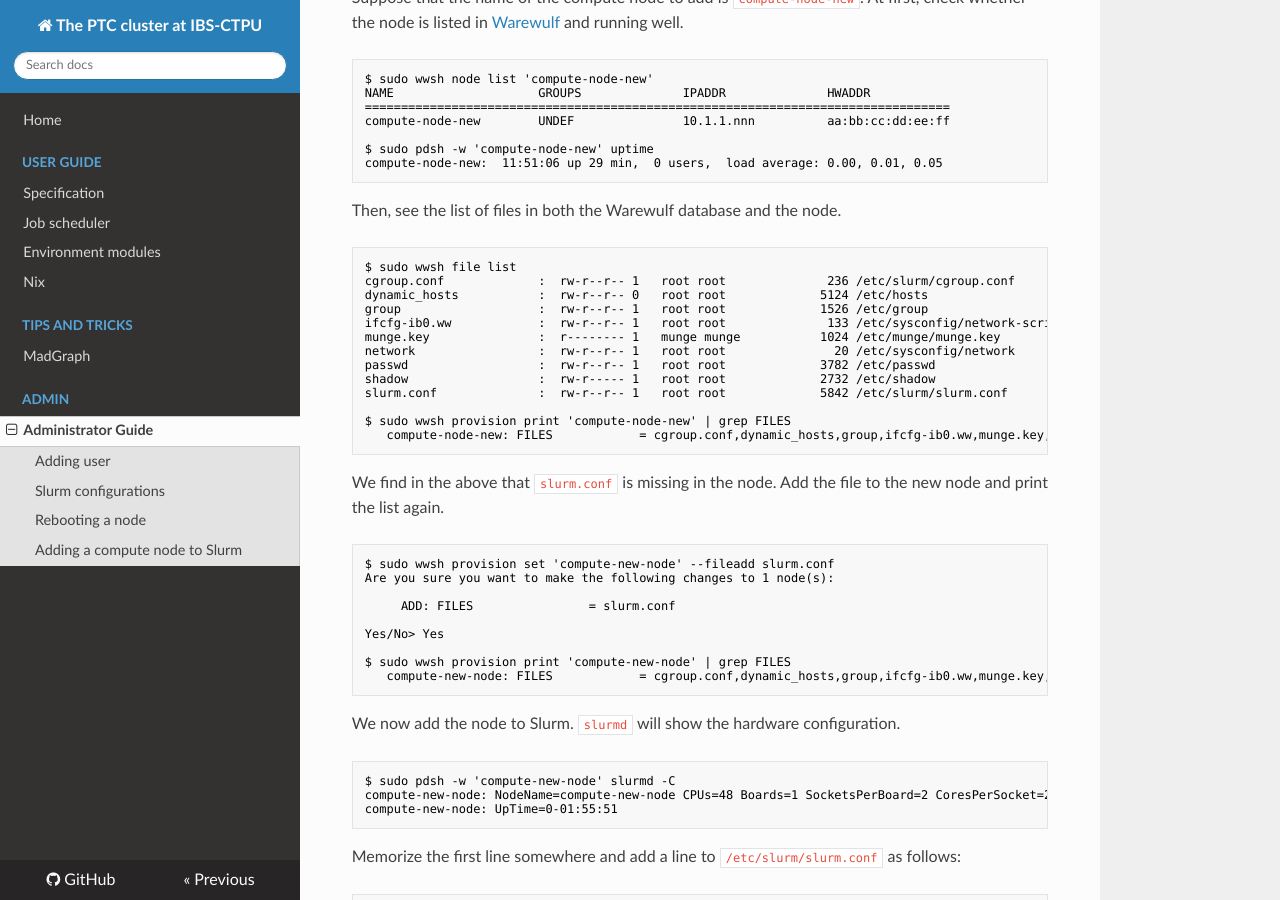
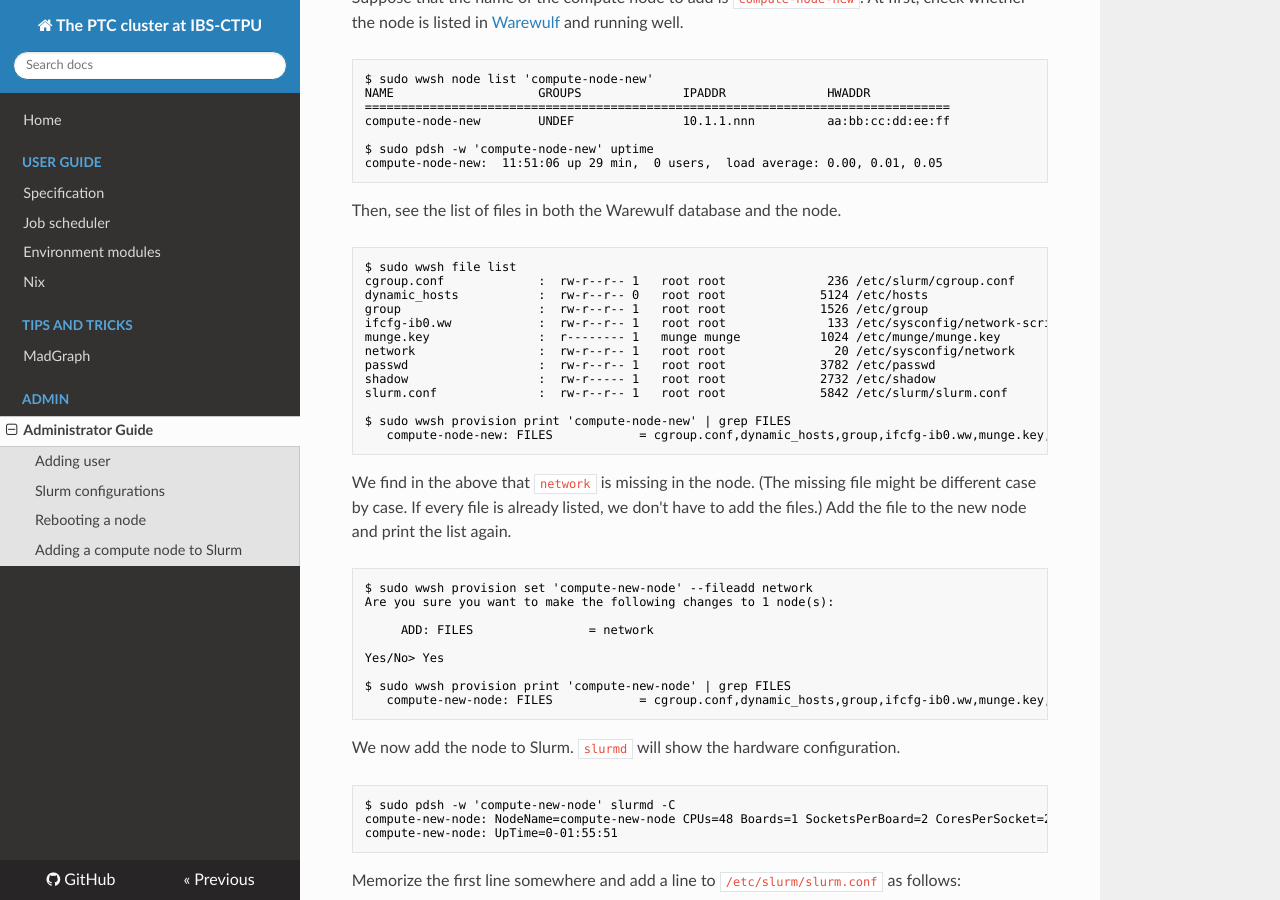
Before and after one commit to cbpark/ptc-cluster, an MkDocs documentation site: the page built from docs/admin/admin-guide.md, in a window 1280 px wide and 900 px high, scrolled down 2041 px. Built offline with MkDocs 1.6.1, drawn with Linux system fonts in a browser that asks for light colours; nearby versions of some CDN libraries; old or Windows-style settings are respelled for this version of MkDocs.

Commit message:
Modify the subsection for adding node

````diff
--- a/docs/admin/admin-guide.md
+++ b/docs/admin/admin-guide.md
@@ -125,16 +125,16 @@ shadow                  :  rw-r----- 1   root root             2732 /etc/shadow
 slurm.conf              :  rw-r--r-- 1   root root             5842 /etc/slurm/slurm.conf
 
 $ sudo wwsh provision print 'compute-node-new' | grep FILES
-   compute-node-new: FILES            = cgroup.conf,dynamic_hosts,group,ifcfg-ib0.ww,munge.key,network,passwd,shadow
+   compute-node-new: FILES            = cgroup.conf,dynamic_hosts,group,ifcfg-ib0.ww,munge.key,passwd,shadow,slurm.conf
 ```
 
-We find in the above that `slurm.conf` is missing in the node. Add the file to the new node and print the list again.
+We find in the above that `network` is missing in the node. (The missing file might be different case by case. If every file is already listed, we don't have to add the files.) Add the file to the new node and print the list again.
 
 ``` no-highlight
-$ sudo wwsh provision set 'compute-new-node' --fileadd slurm.conf
+$ sudo wwsh provision set 'compute-new-node' --fileadd network
 Are you sure you want to make the following changes to 1 node(s):
 
-     ADD: FILES                = slurm.conf
+     ADD: FILES                = network
 
 Yes/No> Yes
 
````
